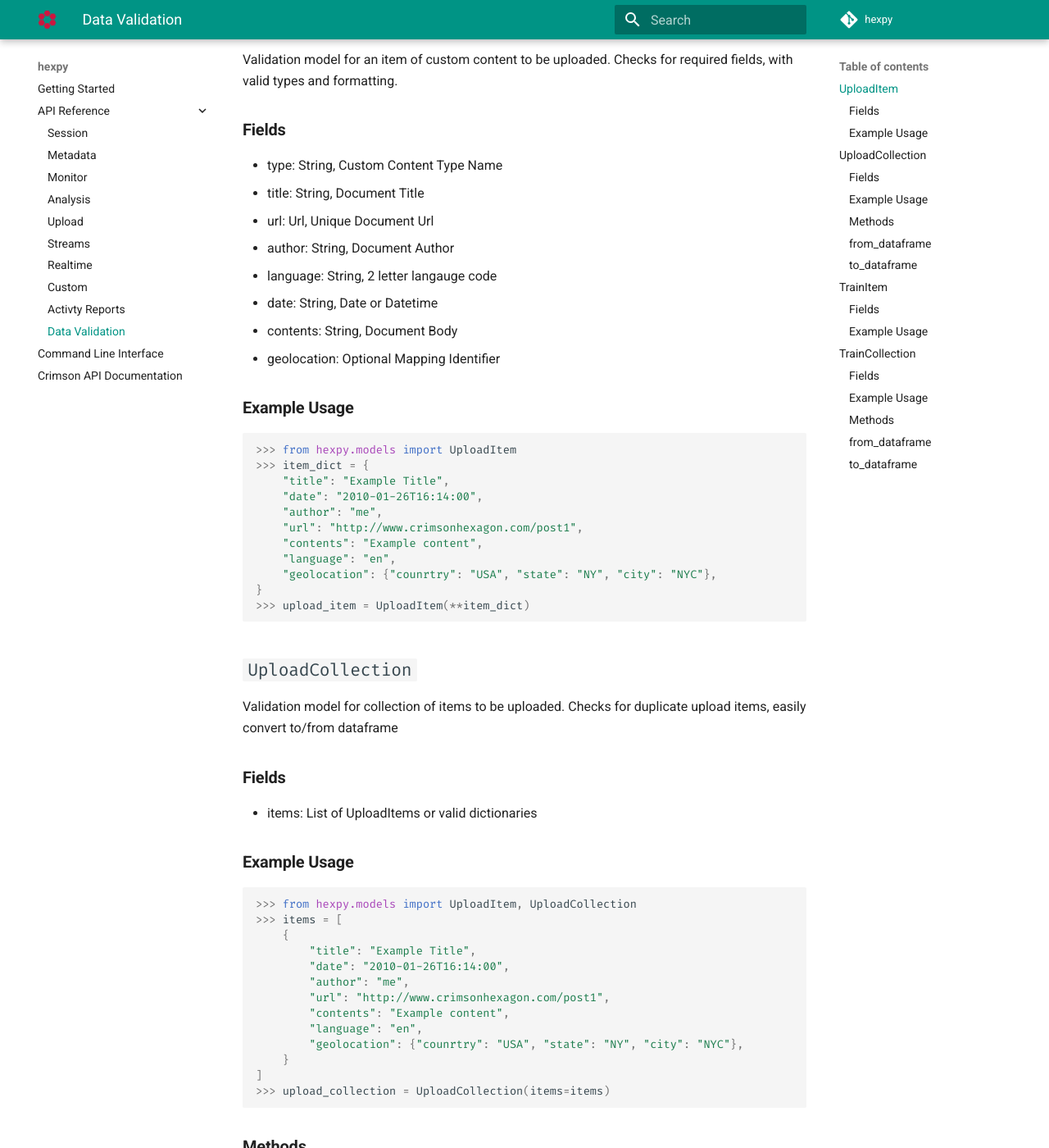
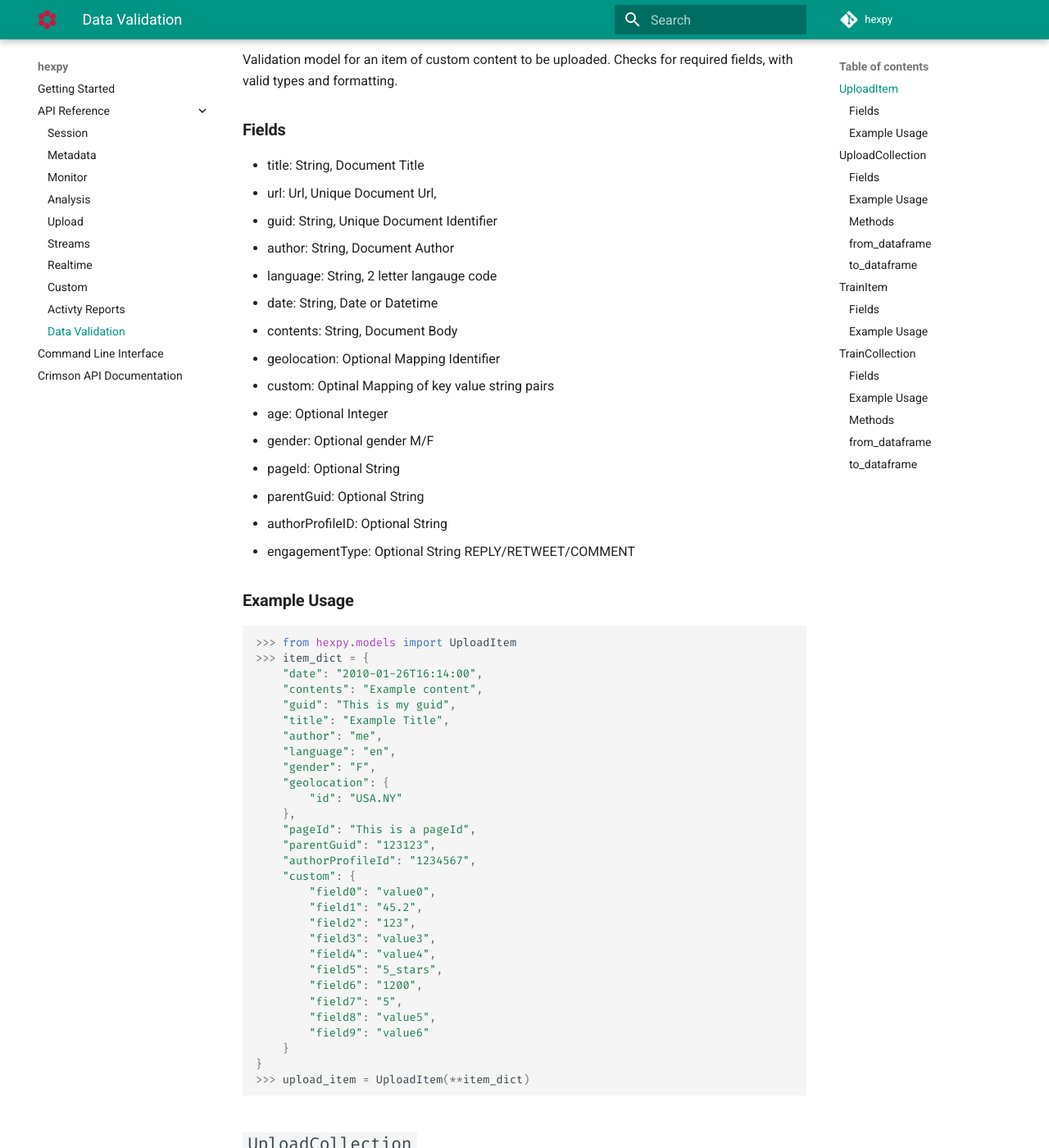
Before and after one commit to sullivancolin/hexpy, an MkDocs documentation site: the page built from docs/docs/Data_Validation.md, in a window 1280 px wide and 1400 px high, scrolled down 236 px. Shown: the whole window at 82% size. Built offline with MkDocs 1.6.1 and Material for MkDocs 9.7.7, drawn with Linux system fonts in a browser that asks for light colours; comment, search, counter and statistics services are not loaded; some of the changed text lies outside the part shown.

Commit message:
new content upload API spec and validation version

````diff
--- a/docs/docs/Data_Validation.md
+++ b/docs/docs/Data_Validation.md
@@ -10,28 +10,52 @@ Data Validation
 Validation model for an item of custom content to be uploaded. Checks for required fields, with valid types and formatting.
 
 ### Fields
-* type: String, Custom Content Type Name
 * title: String, Document Title
-* url: Url, Unique Document Url
+* url: Url, Unique Document Url,
+* guid: String, Unique Document Identifier
 * author: String, Document Author
 * language: String, 2 letter langauge code
 * date: String, Date or Datetime
 * contents: String, Document Body
 * geolocation: Optional Mapping Identifier
-
+* custom: Optinal Mapping of key value string pairs
+* age: Optional Integer
+* gender: Optional gender M/F
+* pageId: Optional String
+* parentGuid: Optional String
+* authorProfileID: Optional String
+* engagementType: Optional String REPLY/RETWEET/COMMENT
 
 ### Example Usage
 
 ```python
 >>> from hexpy.models import UploadItem
 >>> item_dict = {
+    "date": "2010-01-26T16:14:00",
+    "contents": "Example content",
+    "guid": "This is my guid",
     "title": "Example Title",
-    "date": "2010-01-26T16:14:00",
     "author": "me",
-    "url": "http://www.crimsonhexagon.com/post1",
-    "contents": "Example content",
     "language": "en",
-    "geolocation": {"counrtry": "USA", "state": "NY", "city": "NYC"},
+    "gender": "F",
+    "geolocation": {
+        "id": "USA.NY"
+    },
+    "pageId": "This is a pageId",
+    "parentGuid": "123123",
+    "authorProfileId": "1234567",
+    "custom": {
+        "field0": "value0",
+        "field1": "45.2",
+        "field2": "123",
+        "field3": "value3",
+        "field4": "value4",
+        "field5": "5_stars",
+        "field6": "1200",
+        "field7": "5",
+        "field8": "value5",
+        "field9": "value6"
+    }
 }
 >>> upload_item = UploadItem(**item_dict)
 ```
@@ -48,13 +72,31 @@ Validation model for collection of items to be uploaded. Checks for duplicate up
 >>> from hexpy.models import UploadItem, UploadCollection
 >>> items = [
     {
+        "date": "2010-01-26T16:14:00",
+        "contents": "Example content",
+        "guid": "This is my guid",
         "title": "Example Title",
-        "date": "2010-01-26T16:14:00",
         "author": "me",
-        "url": "http://www.crimsonhexagon.com/post1",
-        "contents": "Example content",
         "language": "en",
-        "geolocation": {"counrtry": "USA", "state": "NY", "city": "NYC"},
+        "gender": "F",
+        "geolocation": {
+            "id": "USA.NY"
+        },
+        "pageId": "This is a pageId",
+        "parentGuid": "123123",
+        "authorProfileId": "1234567",
+        "custom": {
+            "field0": "value0",
+            "field1": "45.2",
+            "field2": "123",
+            "field3": "value3",
+            "field4": "value4",
+            "field5": "5_stars",
+            "field6": "1200",
+            "field7": "5",
+            "field8": "value5",
+            "field9": "value6"
+        }
     }
 ]
 >>> upload_collection = UploadCollection(items=items)
````
Also changed, not shown: docs/docs/Upload.md (+31 -23 lines), 5 other files.
